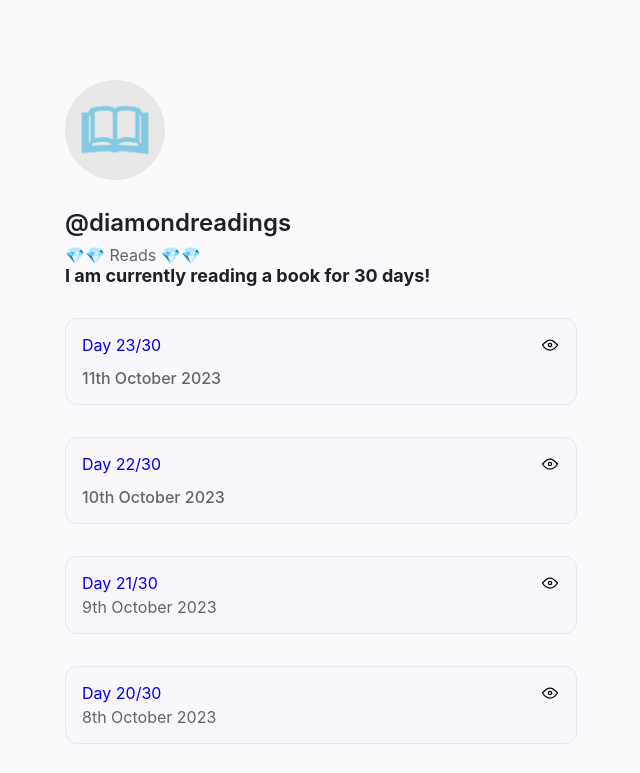
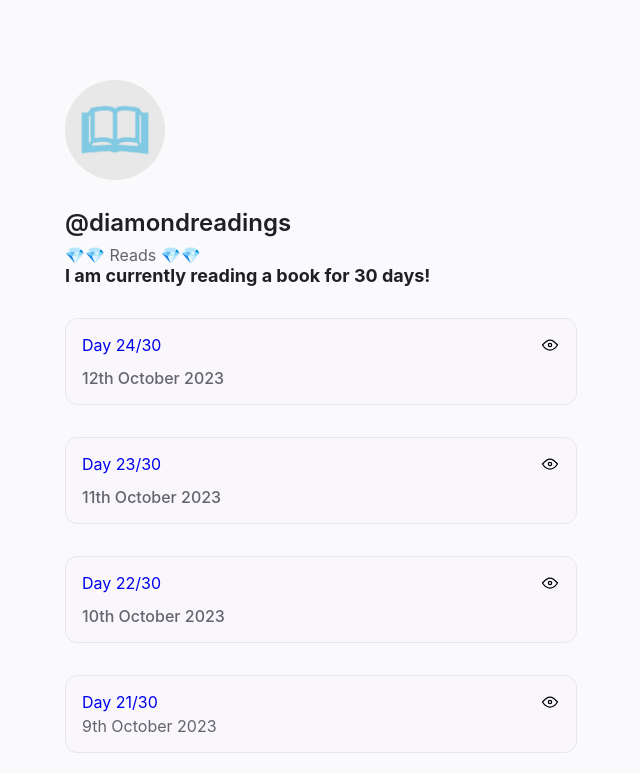
Before and after one commit to diamondfrancis/diamondfrancis.online, a website: page readings.html in a window 1280 px wide. Shown: the top 773 px of the page, without its empty margins (319-959 px from the left). Drawn offline with Linux system fonts and the light colour scheme.

Commit message:
site update

```diff
--- a/readings.html
+++ b/readings.html
@@ -201,6 +201,21 @@
     <!--Readings: Welcome to... @diamondreadings (X/Twitter Links)-->
     <section class="projects">
       <h2>I am currently reading a book for 30 days!</h2>
+      <div class="readings">
+        <div class="readings__content">
+          <span class="readings__header"><a href="https://twitter.com/diamondreadings/status/1712580857406382143">Day 24/30</a>
+          <a href="https://docs.google.com/document/d/13aO6_Jy0-Y7Itzp5-atm-yQLAy3T6rROhyyVwGQJD3o/edit?usp=sharing"><img
+          src="/images/eye-empty.svg"
+          alt="view"
+          width="20"
+          height="20"
+        /></span></a>
+          <p>
+            12th October 2023
+          </p>
+        </div>
+      </div>
+    </a>
       <div class="readings">
         <div class="readings__content">
           <span class="readings__header"><a href="https://twitter.com/diamondreadings/status/1712215927561846889">Day 23/30</a>
```
